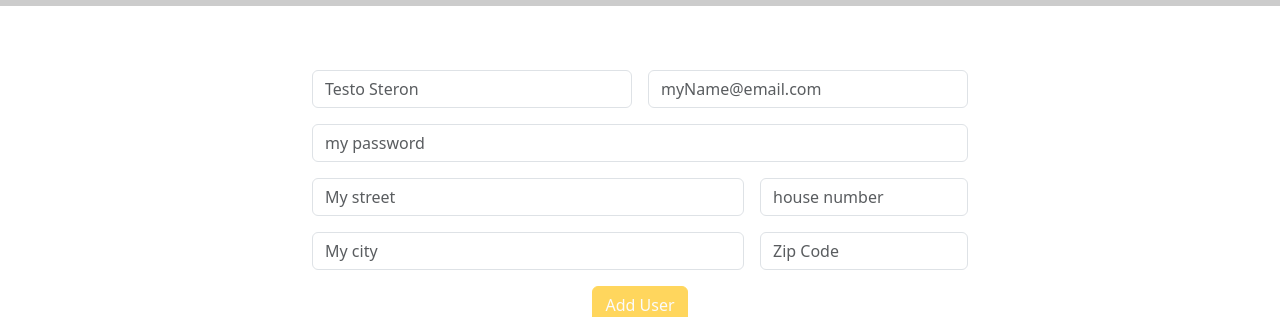
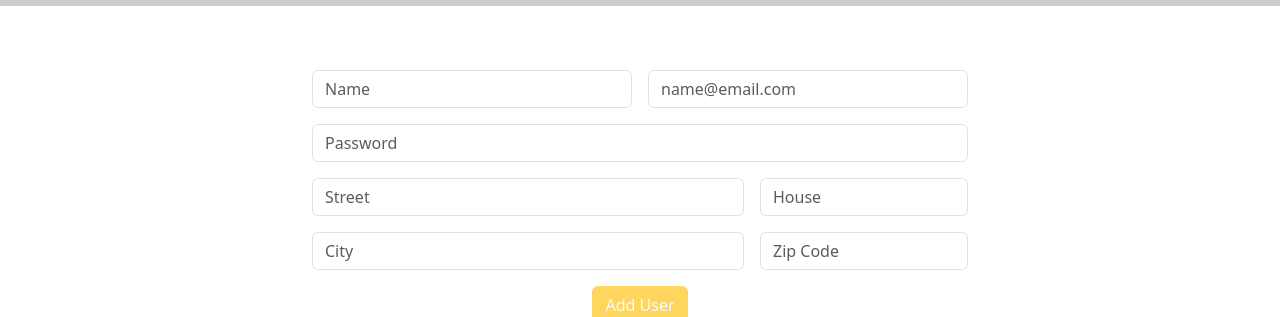
Before and after one commit to mpakaris/bdo_demo_react, a React (Create React App) app: page / in a window 1280 px wide. Both pictures are taken after a click on the button "Add New User". Shown: the part 238-555 px from the top of the page. Built offline with nearby package versions, Linux system fonts and the light colour scheme; no server answers.

Commit message:
minor style check

```diff
--- a/src/components/NewTask.js
+++ b/src/components/NewTask.js
@@ -48,9 +48,9 @@ function NewTask({ users, onTaskAdded, setUserMsg }) {
 
   return (
     <>
-      <div>
+      <div style={{ margin: "30px 18%" }}>
         <form className="row g-3 m-5" onSubmit={formSubmit}>
-          <div className="col-md-9">
+          <div className="col-md-8">
             <input
               type="text"
               className="form-control"
@@ -96,6 +96,7 @@ function NewTask({ users, onTaskAdded, setUserMsg }) {
           </div>
         </form>
       </div>
+
       <MyToastSuccess
         show={showToastSuccess}
         onClose={() => setShowToastSuccess(false)}
--- a/src/components/NewUser.js
+++ b/src/components/NewUser.js
@@ -77,7 +77,7 @@ function NewUser({ onUserAdded, setUserMsg }) {
             <input
               type="text"
               className="form-control"
-              placeholder="Testo Steron"
+              placeholder="Name"
               onChange={handleNameChange}
             />
           </div>
@@ -85,7 +85,7 @@ function NewUser({ onUserAdded, setUserMsg }) {
             <input
               type="email"
               className="form-control"
-              placeholder="myName@email.com"
+              placeholder="name@email.com"
               onChange={handleEmailChange}
             />
           </div>
@@ -93,7 +93,7 @@ function NewUser({ onUserAdded, setUserMsg }) {
             <input
               type="password"
               className="form-control"
-              placeholder="my password"
+              placeholder="Password"
               onChange={handlePasswordChange}
             />
           </div>
@@ -101,7 +101,7 @@ function NewUser({ onUserAdded, setUserMsg }) {
             <input
               type="text"
               className="form-control"
-              placeholder="My street"
+              placeholder="Street"
               onChange={handleStreetNameChange}
             />
           </div>
@@ -109,7 +109,7 @@ function NewUser({ onUserAdded, setUserMsg }) {
             <input
               type="number"
               className="form-control"
-              placeholder="house number"
+              placeholder="House"
               onChange={handleHouseNumberChange}
             />
           </div>
@@ -117,7 +117,7 @@ function NewUser({ onUserAdded, setUserMsg }) {
             <input
               type="text"
               className="form-control"
-              placeholder="My city"
+              placeholder="City"
               onChange={handleCityChange}
             />
           </div>
@@ -149,6 +149,7 @@ function NewUser({ onUserAdded, setUserMsg }) {
           </div>
         </form>
       </div>
+
       <MyToastSuccess
         show={showToastSuccess}
         onClose={() => setShowToastSuccess(false)}
--- a/src/components/UserTable.js
+++ b/src/components/UserTable.js
@@ -32,8 +32,6 @@ function UserTable({ users, onUserEdited, onUserDeleted }) {
   };
 
   const handleEditChanges = (e, field) => {
-    console.log("Hit here ", field);
-
     if (field === "name") {
       setActiveUser({ ...activeUser, name: e.target.value });
     }
@@ -86,7 +84,6 @@ function UserTable({ users, onUserEdited, onUserDeleted }) {
   };
 
   const deleteUser = async () => {
-    console.log(activeUser);
     try {
       const res = await UserService.deleteUser(activeUser.id);
       if (res.data === "User deleted successfully") {
```
